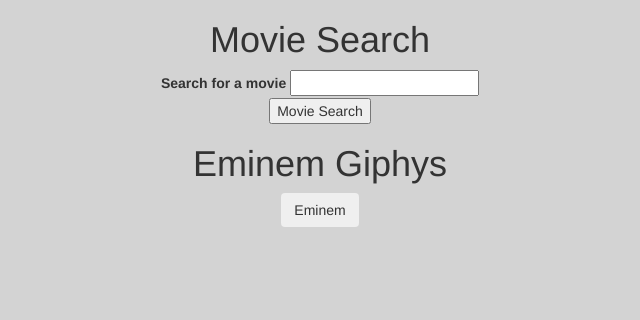
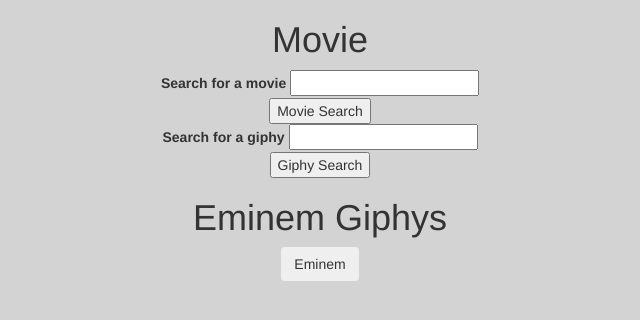
Before and after one commit to dmerk2/eminem, a PHP site: page / in a window 1280 px wide. Shown: the top 320 px of the page, without its empty margins (320-960 px from the left). Run offline with PHP 8.4, Linux system fonts and the light colour scheme; some libraries are stand-ins or nearby versions; some web fonts are replaced.

Commit message:
fixing giphy search Jquery

```diff
--- a/assets/CSS/style.css
+++ b/assets/CSS/style.css
@@ -20,3 +20,7 @@ h1 {
 .container{
 	text-align: center;
 }
+
+#giphy-form {
+	text-align: center;
+}
--- a/assets/Javascript/js.js
+++ b/assets/Javascript/js.js
@@ -1,3 +1,4 @@
+//Search Movie Info
 // This .on("click") function will trigger the AJAX Call
 $('#findMovie').on('click', function(){
 
@@ -14,14 +15,55 @@
 
 	});
 	return false;
-	})
+});
+
+
+//Search Giphys
+
+var inputBox = $('#giphy-input')
+
+$('#findGiphy').on('click', function(){
+	var userChoice = $('#giphy-input').val();
+	renderImage(userChoice);
+	console.log(choiceArray);
+});
+
+function renderImage (userChoice) {
+		var image = $('<img>');
+		image.text(userChoice);
+		$('#giphyButton').append(images);
+
+		return false;
+		var giphy = $(this).data('giphy');
+
+	// Here we assemble our URL
+	var queryURLgiphy = "http://api.giphy.com/v1/gifs/search?q=" + giphy + "&api_key=dc6zaTOxFJmzC&limit=10";
+
+	$.ajax({url: queryURLgiphy, method: "GET"})
+		.done(function(response){
+	  	console.log(response);
+			var results = response.data;
+
+			for (var i = 0; i < response.data.length; i++) {
+				var giphyDiv = response.data[i].images.fixed_height.url;
+				var giphyImage = $('<img>');
+				giphyImage.attr('src', giphyDiv);
+				giphyImage.attr('alt', 'giphyImage');
+				$('#giphyView').prepend(giphyImage);
+		};
+	});
+};
 
 
 
 
+
+
+
+//Eminem Giphys
 $('button').on('click', function() {
 	var p = $(this).data('person');
-	var queryURL = "http://api.giphy.com/v1/gifs/search?q=" + p + "&api_key=dc6zaTOxFJmzC&limit=10";
+	var queryURL = "http://api.giphy.com/v1/gifs/search?q=" + p + "&api_key=dc6zaTOxFJmzC&limit=20";
 
 		$.ajax({
 	 		url: queryURL,
@@ -31,17 +73,17 @@ $('button').on('click', function() {
 			console.log(response)
 			var results = response.data;
 
-for (var i = 0; i < results.length; i++) {
-    var gifDiv = $('<div class="item">')
+			for (var i = 0; i < response.data.length; i++) {
+				var imageUrl = response.data[i].images.fixed_height.url;
 
     		var personImage = $('<img>');
-    personImage.attr('src', results[i].images.fixed_height.url);
+		    personImage.attr('src', imageUrl);
+		    personImage.attr('alt', 'personImage');
 
-    gifDiv.append(personImage)
-    console.log(p)
-
-    $('#gifsAppearHere').prepend(gifDiv);
-
-  	}
+		    $("#gifsAppearHere").prepend(personImage);
+		    // console.log(p);
+		    // console.log(results)
+		    // console.log(personImage)
+			};
 		});
 });
--- a/index.html
+++ b/index.html
@@ -5,14 +5,14 @@
 <!-- Latest compiled and minified CSS -->
 <link rel="stylesheet" href="https://maxcdn.bootstrapcdn.com/bootstrap/3.3.7/css/bootstrap.min.css" integrity="sha384-BVYiiSIFeK1dGmJRAkycuHAHRg32OmUcww7on3RYdg4Va+PmSTsz/K68vbdEjh4u" crossorigin="anonymous">
 <link rel="stylesheet" type="text/css" href="assets/css/style.css">
-	<title>Eminem</title>
+	<title>Eminem and Movie API</title>
 </head>
 <body>
 
 <div class="container">
-  <h1>Movie Search</h1>
+  <h1>Movie</h1>
 
-  <!-- We'll e dumping our JSON contents in here -->
+  <!-- We'll be dumping our JSON contents in here -->
   <div id="movieView"></div>
   <div id="actors"></div>
   <!-- This form will be where users input data about the movies -->
@@ -23,6 +23,23 @@
     <!-- This button will trigger our AJAX call -->
     <input id="findMovie" type="submit" value="Movie Search">
   </form>
+</div>
+
+
+
+
+<form id="giphy-form">
+  <label for="giphy-input">Search for a giphy</label>
+  <input type="text" id="giphy-input"><br>
+
+<!--   This button will trigger our AJAX call -->
+  <input id="findGiphy" type="submit" value="Giphy Search">
+</form>
+<div id="giphyButton"></div>
+<div id="giphy"></div>
+
+
+
 
 <h1>Eminem Giphys</h1>
 
@@ -30,8 +47,7 @@
   <button data-person="eminem" class="btn btn-defualt">Eminem</button>
 </div>
 
-<div id="gifsAppearHere">
-</div>
+<div id="gifsAppearHere"></div>
 
 <script src='http://code.jquery.com/jquery-2.1.3.min.js'></script>
 <script type="text/javascript" src="assets/javascript/js.js"></script>
```
Lines whose indentation alone changed are shown as unchanged.
